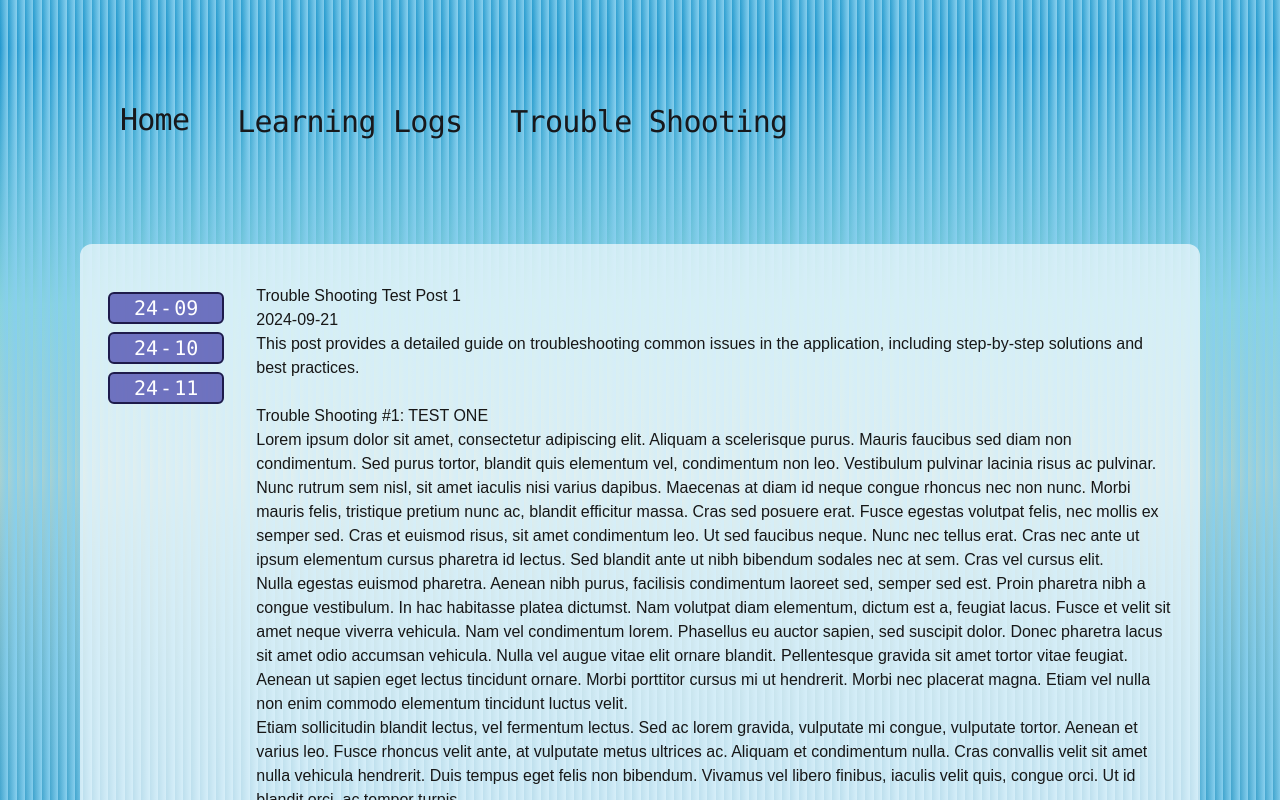
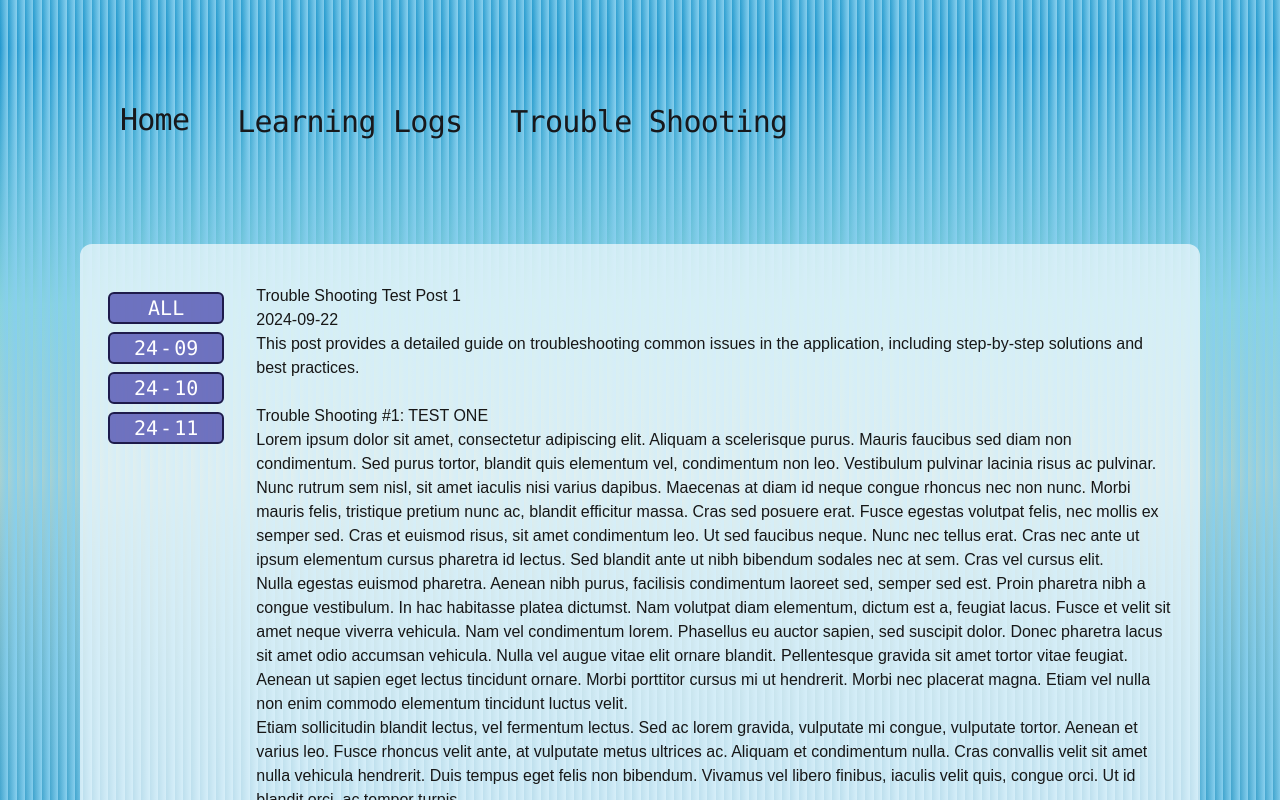
Before and after one commit to spaceofin/spaceofin.github.io, a Next.js app: page /trouble-shooting in a window 1280 px wide. Shown: the top 800 px of the page. Built offline with nearby package versions, Linux system fonts and the light colour scheme.

Commit message:
feat: filter posts by selected year-month on trouble-shooting page

```diff
--- a/app/components/date-filter-nav.tsx
+++ b/app/components/date-filter-nav.tsx
@@ -1,42 +1,41 @@
 "use client";
 
 import React from "react";
+import { usePostContext } from "../contexts/PostContext";
+import dayjs from "dayjs";
 
 export function DateFilterNav({ postDates }: { postDates: string[] }) {
-  const dateSet = new Set<string>();
+  const { setSelectedDate } = usePostContext();
 
-  postDates.forEach((postDate: string) => {
-    const date = new Date(postDate);
-    const yearMonth = `${date.getFullYear()}-${date.getMonth() + 1}`;
-    dateSet.add(yearMonth);
-  });
-
-  const dateList = Array.from(dateSet).map((date) => {
-    const [year, month] = date.split("-");
-    return { year: parseInt(year.slice(-2)), month: parseInt(month) };
-  });
-
-  dateList.sort((a, b) => {
-    if (a.year !== b.year) {
-      return a.year - b.year;
-    }
-    return a.month - b.month;
-  });
+  const formattedPostDatesSet = new Set<string>();
+  postDates.forEach((postDate: string) =>
+    formattedPostDatesSet.add(dayjs(postDate).format("YY-MM"))
+  );
+  const formattedPostDatesList = Array.from(formattedPostDatesSet);
+  formattedPostDatesList.sort();
 
   return (
     <nav className="min-w-30 font-thin text-lg mr-6">
       <ul>
-        {dateList.map(({ year, month }) => (
+        <li
+          className="flex justify-center bg-indigo-800 bg-opacity-65
+                     text-xl text-white font-mono rounded-md m-2 ml-0 px-6 gap-0.5 border-2 border-indigo-950 hover:cursor-pointer"
+          onClick={() => {
+            setSelectedDate("");
+          }}>
+          ALL
+        </li>
+        {formattedPostDatesList.map((date) => (
           <li
             className="flex justify-center bg-indigo-800 bg-opacity-65
-             text-xl text-white font-mono rounded-md m-2 ml-0 px-6 gap-0.5 border-2 border-indigo-950 "
-            key={`${year}-${month}`}
+                     text-xl text-white font-mono rounded-md m-2 ml-0 px-6 gap-0.5 border-2 border-indigo-950 hover:cursor-pointer"
+            key={date}
             onClick={() => {
-              console.log(`clicked: ${year}-${month}`);
+              setSelectedDate(date);
             }}>
-            <span>{year}</span>
+            <span>{date.slice(0, 2)}</span>
             <span>-</span>
-            <span>{month < 10 ? `0${month}` : month}</span>
+            <span>{date.slice(3)}</span>
           </li>
         ))}
       </ul>
--- /dev/null
+++ b/app/components/post-list.tsx
@@ -0,0 +1,37 @@
+"use client";
+
+import { MDXPost } from "@/types/mdx-post";
+import { useState } from "react";
+import { usePostContext } from "../contexts/PostContext";
+import dayjs from "dayjs";
+
+export default function PostList({ posts }: { posts: MDXPost[] }) {
+  const { selectedDate } = usePostContext();
+
+  const filteredPosts = selectedDate
+    ? posts.filter((post) => {
+        const postDate = dayjs(post.frontmatter.date).format("YY-MM");
+        return postDate === selectedDate;
+      })
+    : posts;
+
+  return (
+    <div className="flex h-full">
+      <div className="flex-col overflow-y-auto">
+        {filteredPosts.map((post, index) => (
+          <div key={index} className="flex-grow">
+            <div>{post.frontmatter.title}</div>
+            <div>{post.frontmatter.date}</div>
+            <div>{post.frontmatter.description}</div>
+            <br />
+            <div>{post.content}</div>
+            <br />
+            <br />
+            <hr />
+            <br />
+          </div>
+        ))}
+      </div>
+    </div>
+  );
+}
--- /dev/null
+++ b/app/contexts/PostContext.tsx
@@ -0,0 +1,32 @@
+"use client";
+
+import React, { createContext, useContext, useState } from "react";
+
+type PostContextType = {
+  selectedDate: string;
+  setSelectedDate: React.Dispatch<React.SetStateAction<string>>;
+};
+
+const PostContext = createContext<PostContextType | undefined>(undefined);
+
+export const PostProvider = ({ children }: { children: React.ReactNode }) => {
+  const [selectedDate, setSelectedDate] = useState<string>("");
+
+  return (
+    <PostContext.Provider
+      value={{
+        selectedDate,
+        setSelectedDate,
+      }}>
+      {children}
+    </PostContext.Provider>
+  );
+};
+
+export const usePostContext = () => {
+  const context = useContext(PostContext);
+  if (!context) {
+    throw new Error("context is undefined!");
+  }
+  return context;
+};
--- a/app/layout.tsx
+++ b/app/layout.tsx
@@ -2,6 +2,7 @@ import type { Metadata } from "next";
 import localFont from "next/font/local";
 import "./globals.css";
 import Navigation from "./components/navigation";
+import { PostProvider } from "./contexts/PostContext";
 
 const geistSans = localFont({
   src: "./fonts/GeistVF.woff",
@@ -26,6 +27,7 @@ export default function RootLayout({
 }>) {
   return (
     <html lang="en">
+      <PostProvider>
         <body
           className={`${geistSans.variable} ${geistMono.variable} antialiased`}>
           <Navigation />
@@ -33,6 +35,7 @@ export default function RootLayout({
             <div className="page-background overflow-hidden">{children}</div>
           </div>
         </body>
+      </PostProvider>
     </html>
   );
 }
--- a/app/trouble-shooting/page.tsx
+++ b/app/trouble-shooting/page.tsx
@@ -1,6 +1,7 @@
 import { getPosts } from "@/lib/getPosts";
 import { MDXPost } from "@/types/mdx-post";
 import { DateFilterNav } from "../components/date-filter-nav";
+import PostList from "../components/post-list";
 
 export default async function TroubleShooting() {
   const posts: MDXPost[] = await getPosts();
@@ -9,21 +10,7 @@ export default async function TroubleShooting() {
   return (
     <div className="flex h-full">
       <DateFilterNav postDates={postDates} />
-      <div className="flex-col overflow-y-auto">
-        {posts.map((post, index) => (
-          <div key={index} className="flex-grow">
-            <div>{post.frontmatter.title}</div>
-            <div>{post.frontmatter.date}</div>
-            <div>{post.frontmatter.description}</div>
-            <br />
-            <div>{post.content}</div>
-            <br />
-            <br />
-            <hr />
-            <br />
-          </div>
-        ))}
-      </div>
+      <PostList posts={posts} />
     </div>
   );
 }
--- a/content/trouble-shooting/test1.mdx
+++ b/content/trouble-shooting/test1.mdx
@@ -1,6 +1,6 @@
 ---
 title: Trouble Shooting Test Post 1
-date: 2024-09-21
+date: 2024-09-22
 description: This post provides a detailed guide on troubleshooting common issues in the application, including step-by-step solutions and best practices.
 tags:
   - nextjs
--- a/package.json
+++ b/package.json
@@ -16,6 +16,7 @@
     "@mdx-js/react": "^3.0.1",
     "@next/mdx": "^14.2.13",
     "@types/mdx": "^2.0.13",
+    "dayjs": "^1.11.13",
     "next": "14.2.8",
     "next-mdx-remote": "^5.0.0",
     "react": "^18",
```
Also changed, not shown: 1 other file (tests, documents, lock files or other folders). Lines whose indentation alone changed are shown as unchanged.
